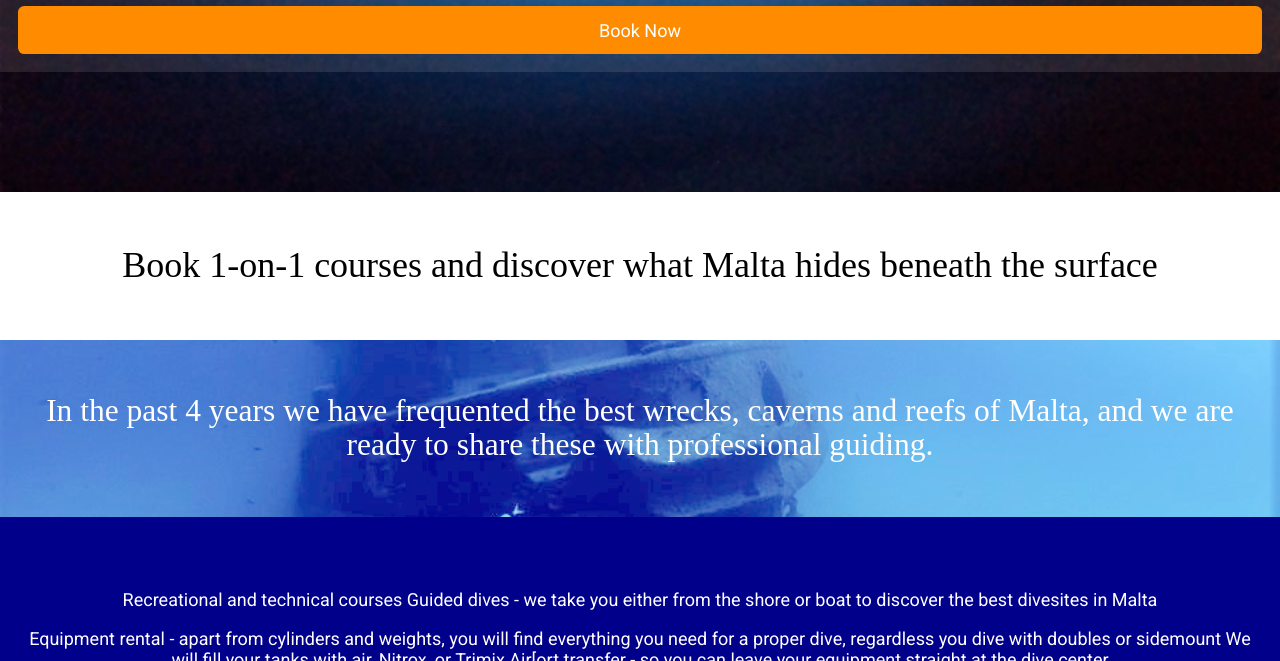
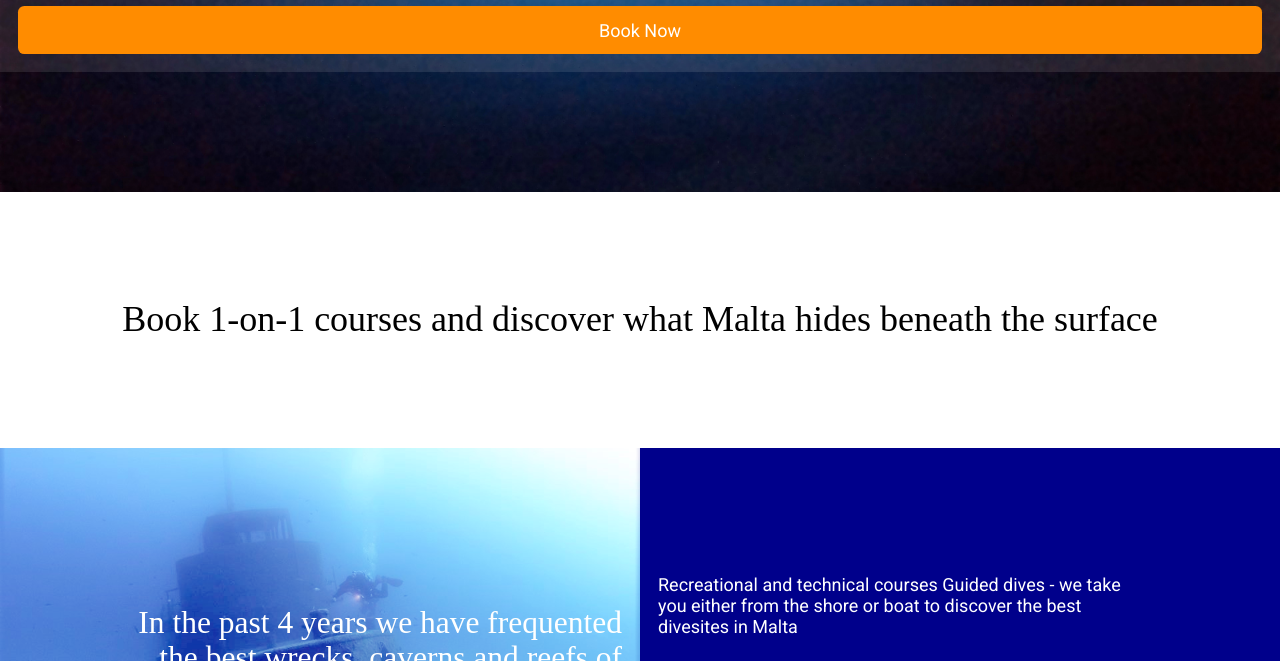
Before and after one commit to L3cso/levxplorer, a plain HTML site: page index.html in a window 1280 px wide. Shown: the part 291-952 px from the top of the page. Drawn offline with Linux system fonts and the light colour scheme; a web font is replaced by a local one.

Commit message:
finish intro media queries

```diff
--- a/resources/css/styles.css
+++ b/resources/css/styles.css
@@ -203,6 +203,7 @@ nav a:focus {
 
 #contact {
     background-color: rgb(250, 250, 250);
+    padding-bottom: 5em;
 }
 
 #contact h2 {
@@ -213,7 +214,7 @@ footer {
     background-color: darkblue;
     color: white;
     display: flex;
-    margin: auto;
+    padding: 2em 0 2em;
 }
 .footer-nav {
     flex-direction: column;
@@ -227,3 +228,50 @@ footer img {
     display: block;
     margin: 0.25em;
 }
+
+@media only screen and (min-width: 750px) {
+    section {
+        padding: 6em 1em;
+    }
+
+    #intro {
+        max-width: 110ch;
+        margin: auto;
+    }
+
+    #about {
+        flex-direction: row;
+    }
+
+    .about__intro, .about__body {
+        padding: 6em 1em;
+        flex-basis: 100%;
+    }
+
+    .about__body {
+        display: flex;
+        flex-direction: column;
+        justify-content: center;
+        text-align: left;
+    }
+
+    .about__intro {
+        display: flex;
+        align-items: center;
+        text-align: right;
+        padding: auto;
+    }
+
+    .about__body > * {
+        max-width: 27rem;
+        margin-right: auto;
+    }
+
+    .about__intro > * {
+        max-width: 27rem;
+        margin-left: auto;
+    }
+
+
+
+}
```
